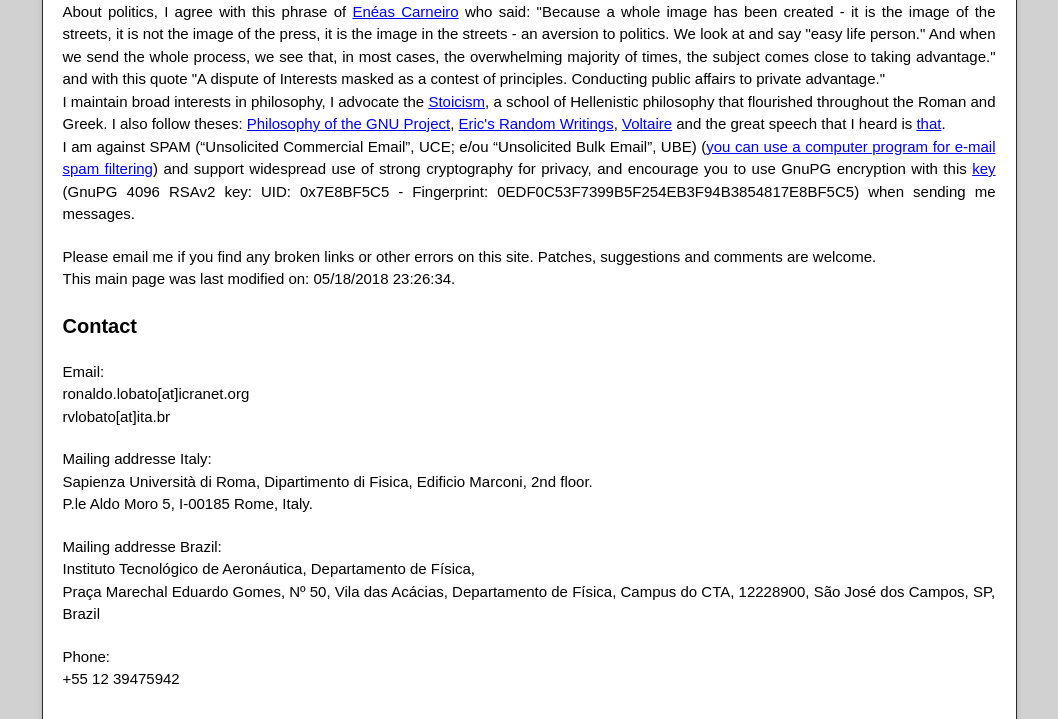
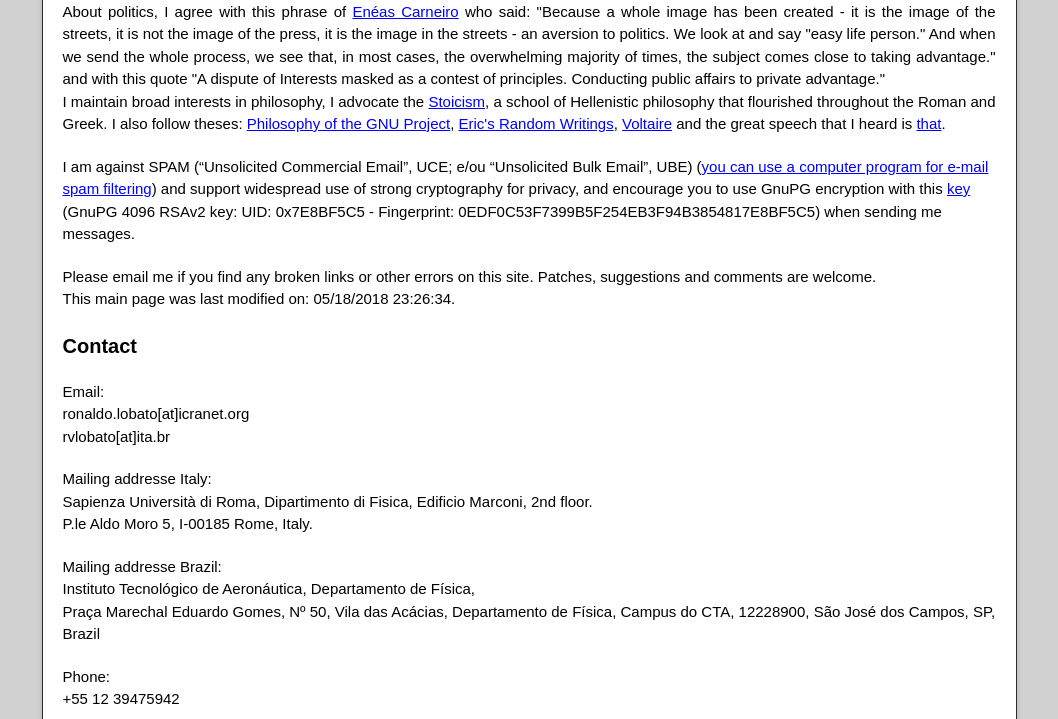
Before and after one commit to rvlobato/rvlobato.github.io, a plain HTML site: page index.html in a window 1280 px wide. Shown: the part 860-1579 px from the top of the page, without its empty margins (111-1169 px from the left). Drawn offline with nearby package versions, Linux system fonts and the light colour scheme; some packages are replaced by stand-ins of ours.

Commit message:
Update index.html

```diff
--- a/index.html
+++ b/index.html
@@ -58,7 +58,7 @@
 
 	    <br>I maintain broad interests in philosophy, I advocate the <a href="https://en.wikipedia.org/wiki/Stoicism">Stoicism</a>, a school of Hellenistic philosophy that flourished throughout the Roman and Greek. I also follow theses: <a href="https://www.gnu.org/philosophy/philosophy.html">Philosophy of the GNU Project</a>, <a href="http://www.catb.org/~esr/writings/">Eric's Random Writings</a>, <a href="https://en.wikipedia.org/wiki/Voltaire">Voltaire</a> and the great speech that I heard is <a href="http://luis.impa.br/chaplin.html">that</a>.
 
-	    <br> I am against SPAM (“Unsolicited Commercial Email”, UCE; e/ou “Unsolicited Bulk Email”, UBE) (<a href="https://spamassassin.apache.org/">you can use a computer program for e-mail spam filtering</a>) and support widespread use of strong cryptography for privacy, and encourage you to use GnuPG encryption with this <a href="https://raw.githubusercontent.com/rvlobato/rvlobato.github.io/master/0x7E8BF5C5.asc">key</a> (GnuPG 4096 RSAv2 key: UID: 0x7E8BF5C5 - Fingerprint: 0EDF0C53F7399B5F254EB3F94B3854817E8BF5C5) when sending me messages.
+	    </p> I am against SPAM (“Unsolicited Commercial Email”, UCE; e/ou “Unsolicited Bulk Email”, UBE) (<a href="https://spamassassin.apache.org/">you can use a computer program for e-mail spam filtering</a>) and support widespread use of strong cryptography for privacy, and encourage you to use GnuPG encryption with this <a href="https://raw.githubusercontent.com/rvlobato/rvlobato.github.io/master/0x7E8BF5C5.asc">key</a> (GnuPG 4096 RSAv2 key: UID: 0x7E8BF5C5 - Fingerprint: 0EDF0C53F7399B5F254EB3F94B3854817E8BF5C5) when sending me messages.
 	  </p> Please email me if you find any broken links or other errors on this site. Patches, suggestions and comments are welcome.
 
 	  <br>
```
